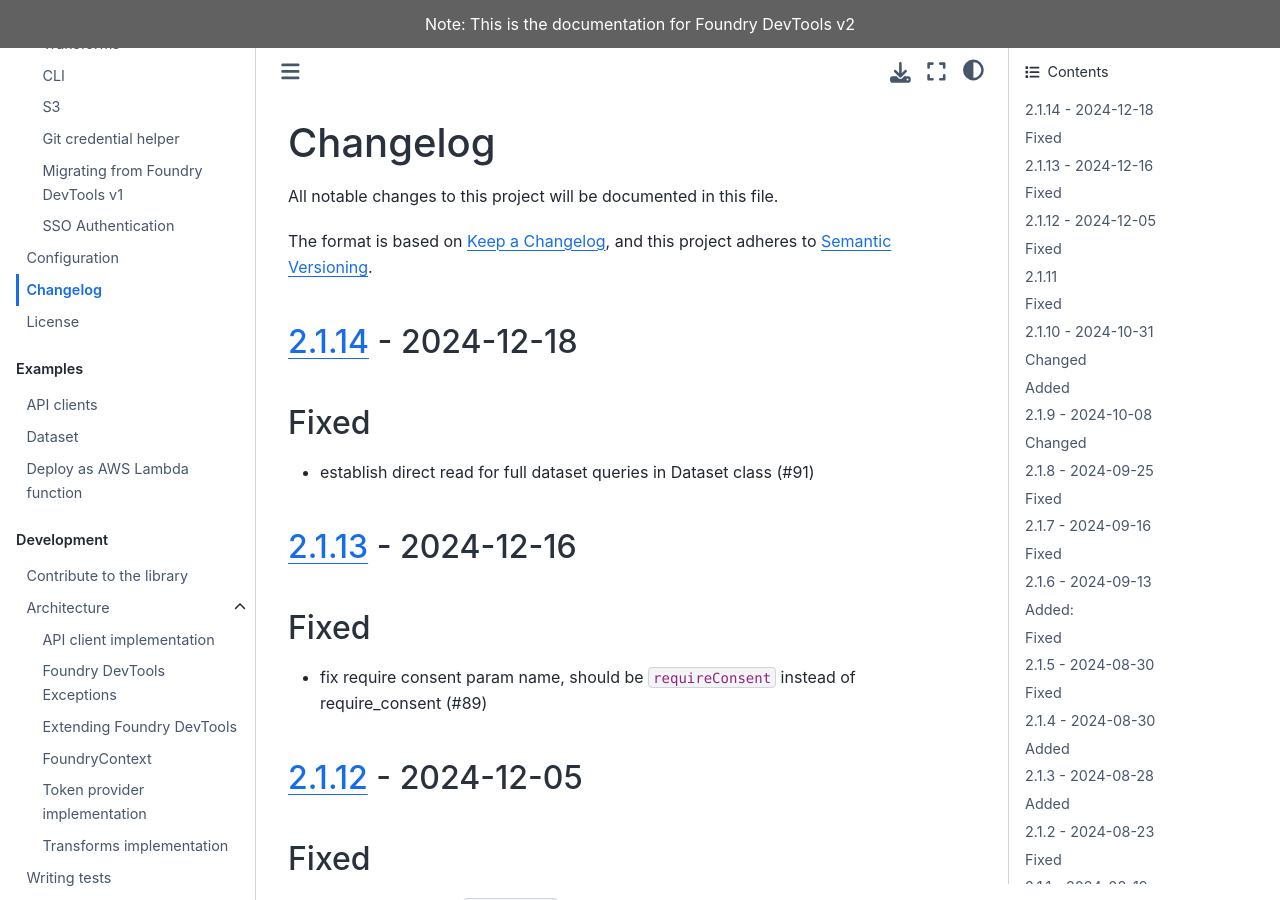
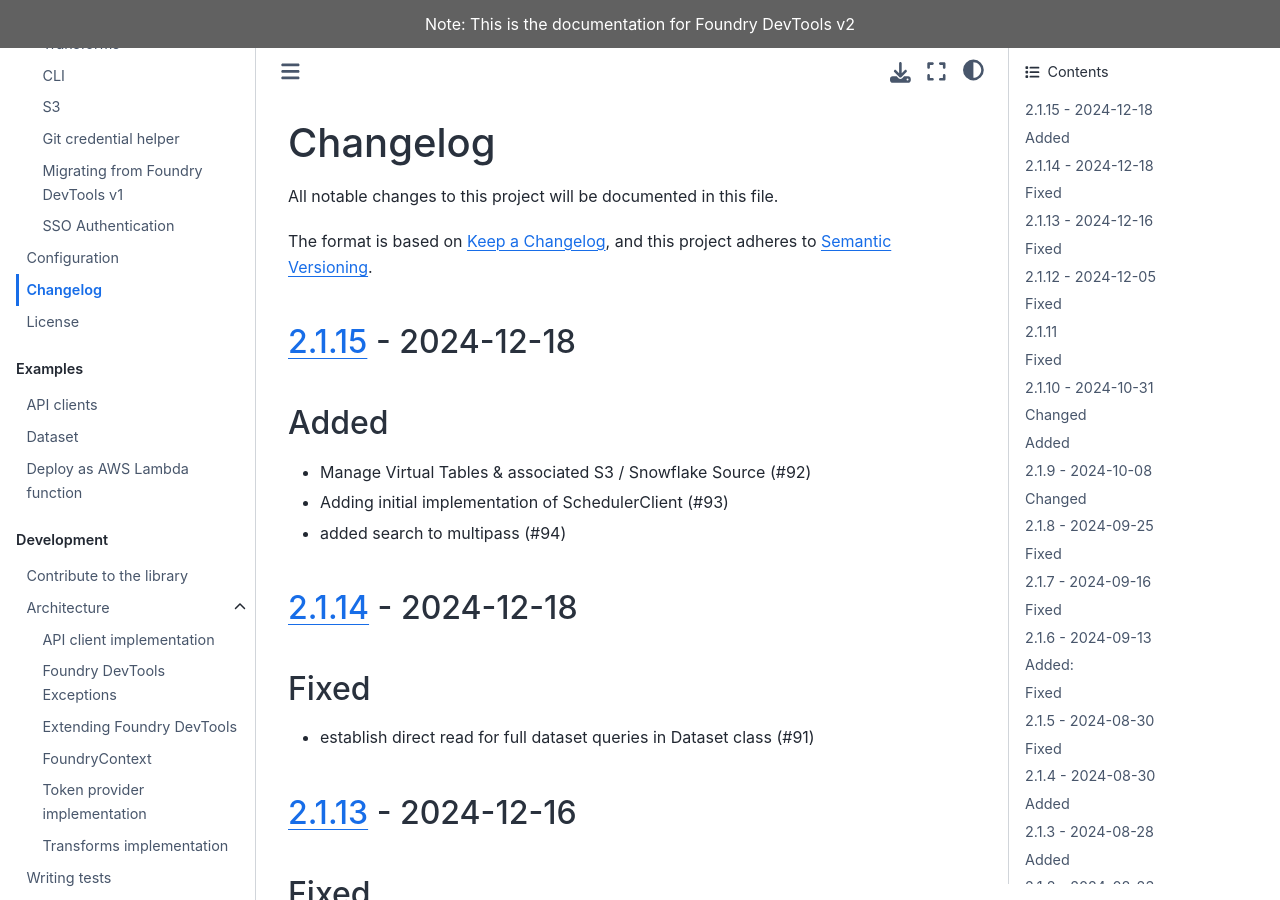
Before and after one commit to emdgroup/foundry-dev-tools, a Sphinx documentation site: the page built from docs/changelog.md, in a window 1280 px wide and 900 px high. Built offline with Sphinx 7.4.7 and the Sphinx Book theme 1.1.4, drawn with Linux system fonts in a browser that asks for light colours; pages that are not in the unit, such as notebooks, are missing from menus; the version number is read from the project's files by our own code.

Commit message:
feat: release v2.1.15

```diff
--- a/docs/changelog.md
+++ b/docs/changelog.md
@@ -4,6 +4,13 @@ All notable changes to this project will be documented in this file.
 
 The format is based on [Keep a Changelog],
 and this project adheres to [Semantic Versioning].
+
+## [2.1.15] - 2024-12-18
+
+## Added
+- Manage Virtual Tables & associated S3 / Snowflake Source (#92)
+- Adding initial implementation of SchedulerClient (#93)
+- added search to multipass (#94)
 
 ## [2.1.14] - 2024-12-18
 
@@ -326,6 +333,7 @@ and this project adheres to [Semantic Versioning].
 [Keep a Changelog]: https://keepachangelog.com/en/1.0.0/
 [Semantic Versioning]: https://semver.org/spec/v2.0.0.html
 
+[2.1.15]: https://github.com/emdgroup/foundry-dev-tools/compare/v2.1.14...v2.1.15
 [2.1.14]: https://github.com/emdgroup/foundry-dev-tools/compare/v2.1.13...v2.1.14
 [2.1.13]: https://github.com/emdgroup/foundry-dev-tools/compare/v2.1.12...v2.1.13
 [2.1.12]: https://github.com/emdgroup/foundry-dev-tools/compare/v2.1.11...v2.1.12
--- a/docs/pyproject.toml
+++ b/docs/pyproject.toml
@@ -28,8 +28,8 @@ distribution = false
 
 [tool.pdm.dev-dependencies]
 dev = [
-  "-e file:///${PROJECT_ROOT}/../libs/transforms",
-  "-e file:///${PROJECT_ROOT}/../libs/foundry-dev-tools[s3]",
+  "-e foundry-dev-tools-transforms@file:///${PROJECT_ROOT}/../libs/transforms",
+  "-e foundry-dev-tools[s3]@file:///${PROJECT_ROOT}/../libs/foundry-dev-tools",
 
 ]
 
```
Also changed, not shown: 2 other files.
